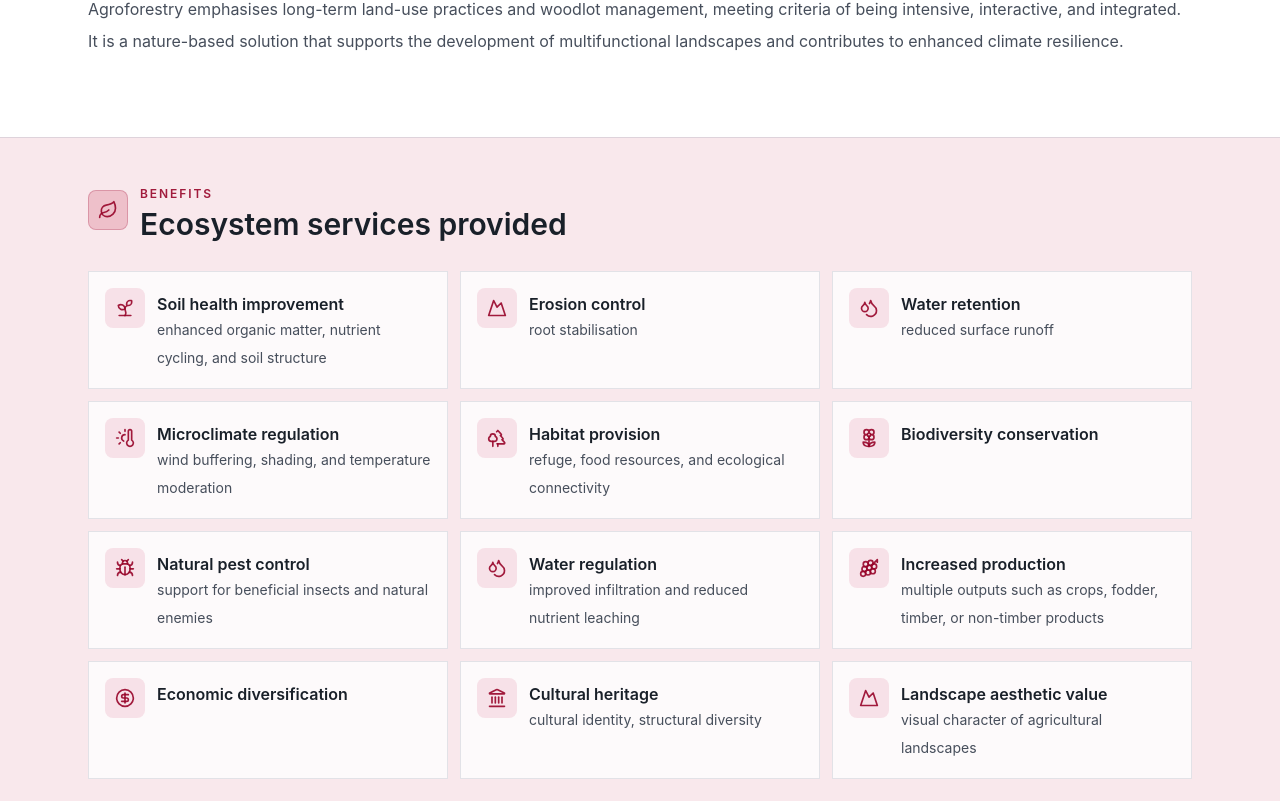
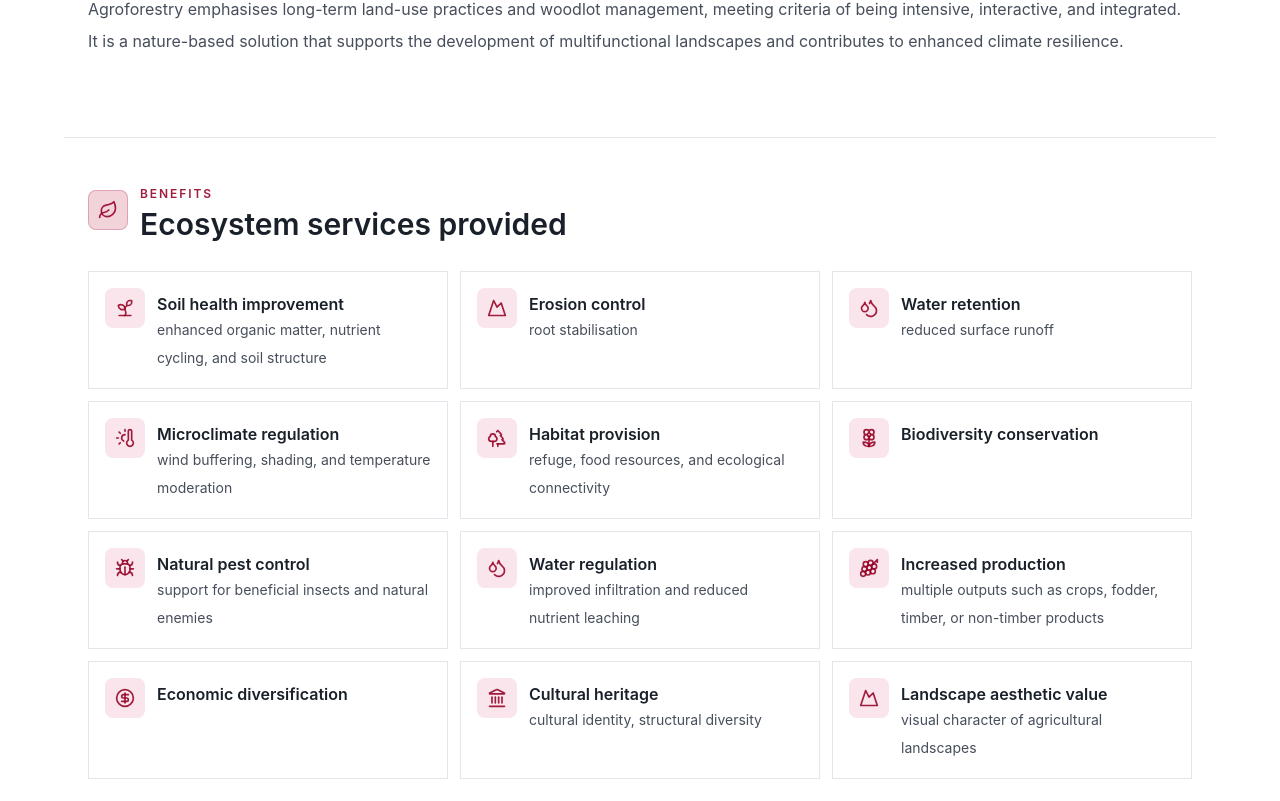
Before and after one commit to Eurac-Research/winemap, a Next.js app: page /adaptation/eba-strategies/agroforestry in a window 1280 px wide. Shown: the part 1079-1880 px from the top of the page. Built offline with nearby package versions, Linux system fonts and the light colour scheme.

Commit message:
remove background from eba strategies section

```diff
--- a/src/components/eba/EbaStrategyPage.tsx
+++ b/src/components/eba/EbaStrategyPage.tsx
@@ -121,10 +121,8 @@ function EcosystemServicesGrid({
 
   return (
     <section
-      id="ecosystem-services"
-      className="border-y border-[color:var(--border-soft)] bg-[color:var(--primary)]/10 py-12"
-    >
-      <div className="mx-auto max-w-6xl px-6">
+      id="ecosystem-services"    >
+      <div className="mx-auto max-w-6xl px-6 py-12 border-y border-[color:var(--border-soft)]">
         <SectionHeading
           eyebrow="Benefits"
           title="Ecosystem services provided"
```
